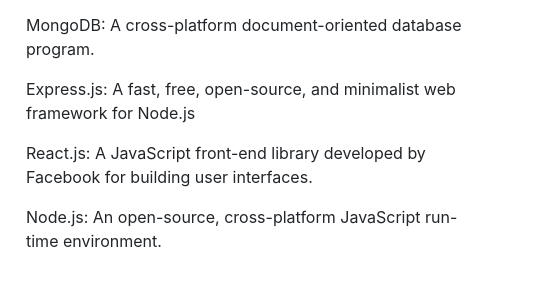
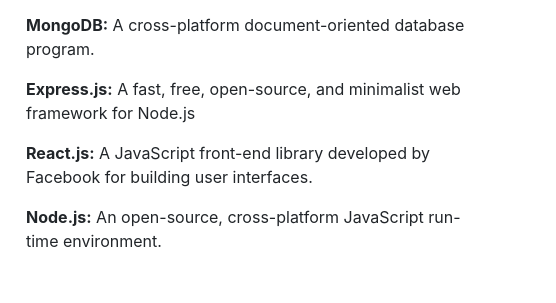
Before and after one commit to meeks21/g3-final, a website: page index.html in a window 1280 px wide. Shown: the part 307-610 px from the top of the page, 724-1280 px from the left. Drawn offline with Linux system fonts and the light colour scheme.

Commit message:
Make a bold text: Mongo, Express, React, Node

```diff
--- a/index.html
+++ b/index.html
@@ -54,10 +54,10 @@
       <div class="col-lg-5">
         <h1 class="font-weight-bold">MERN Stack and Web App Tutorial</h1>
         <p>LAMP stack not fitting your needs? Try out a MERN stack! Using a combination of cutting-edge technologies, it just might be what you need to deliver a product that is set to impress. MERN stands for:</p>
-        <p>MongoDB: A cross-platform document-oriented database program.</p>
-        <p>Express.js: A fast, free, open-source, and minimalist web framework for Node.js</p>
-        <p>React.js: A JavaScript front-end library developed by Facebook for building user interfaces.</p>
-        <p>Node.js: An open-source, cross-platform JavaScript run-time environment.</p>
+        <p><strong>MongoDB:</strong> A cross-platform document-oriented database program.</p>
+        <p><strong>Express.js:</strong> A fast, free, open-source, and minimalist web framework for Node.js</p>
+        <p><strong>React.js:</strong> A JavaScript front-end library developed by Facebook for building user interfaces.</p>
+        <p><strong>Node.js:</strong> An open-source, cross-platform JavaScript run-time environment.</p>
 
       </div>
       <!-- /.col-md-4 -->
```
